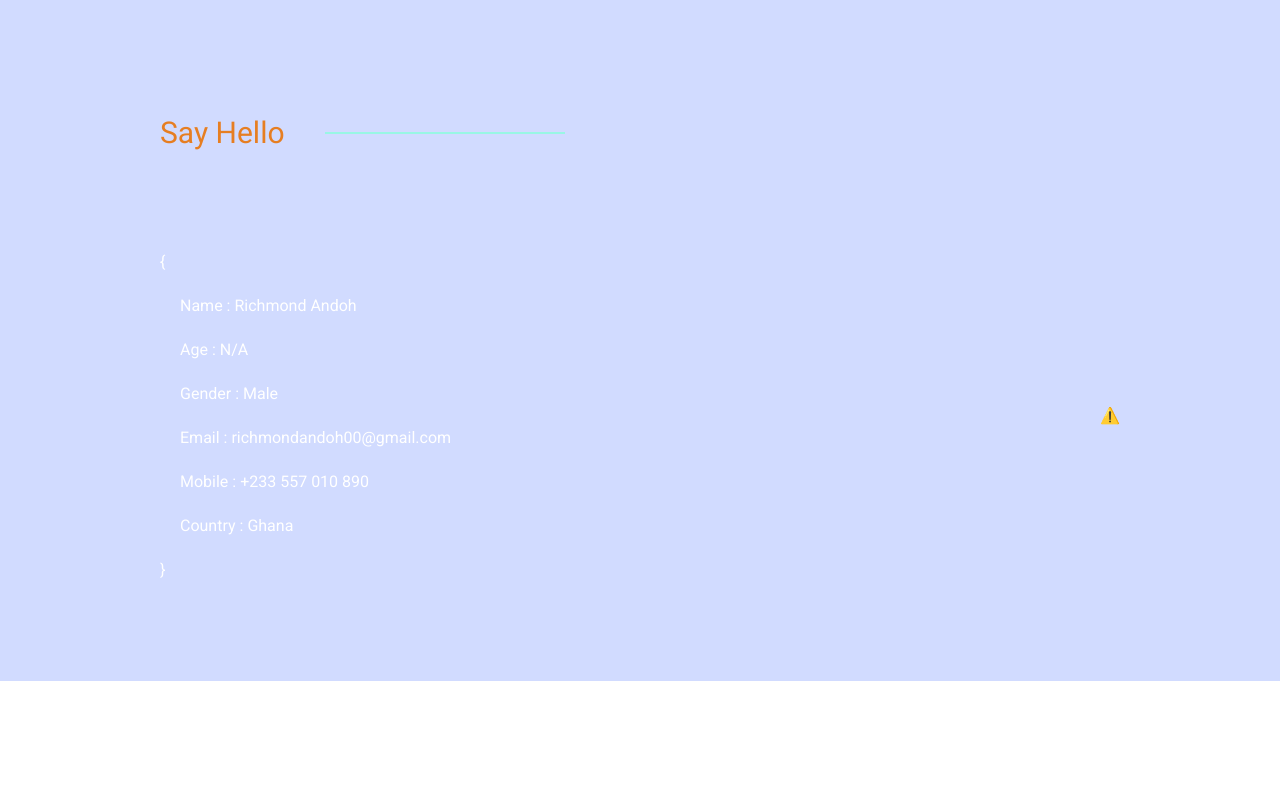
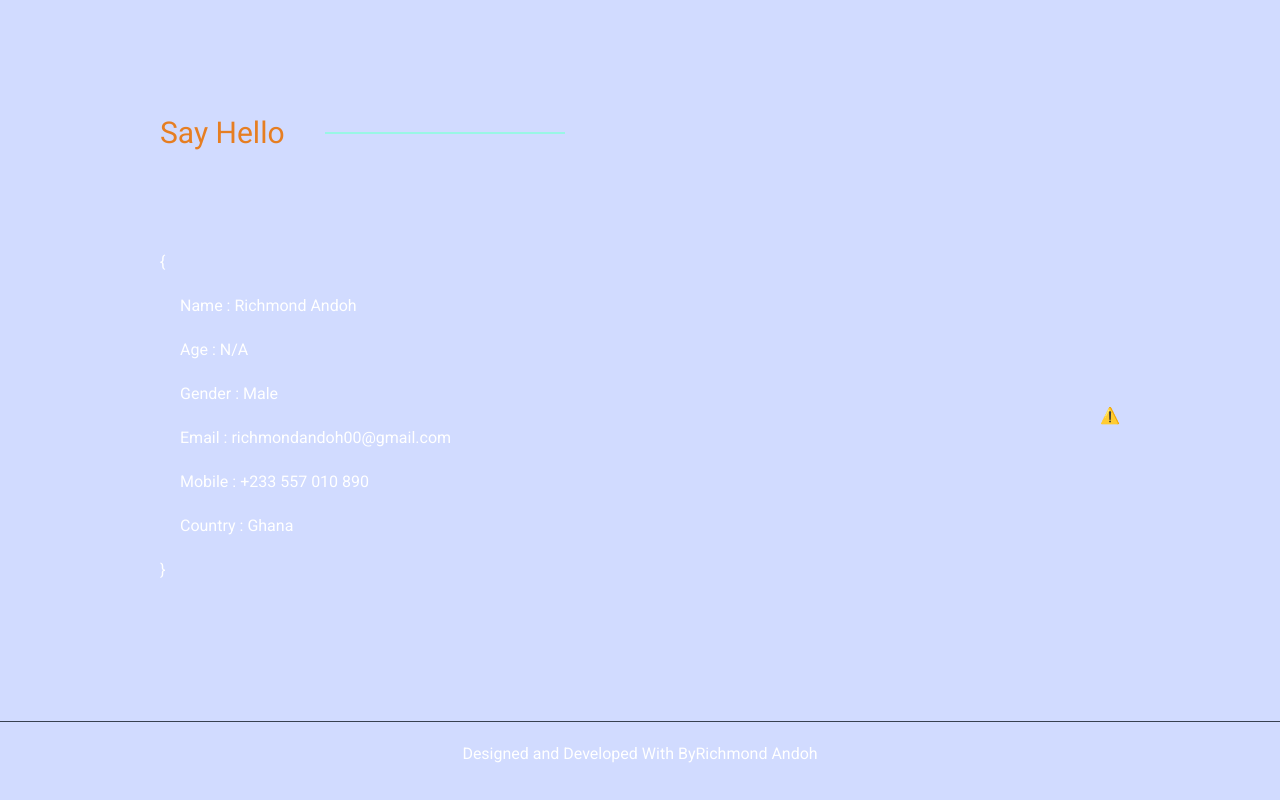
Before and after one commit to Richmond-Andoh/DevFolio, a React (Vite) app in the folder client/: page / in a window 1280 px wide. Shown: the part 3093-3893 px from the top of the page. Before the commit the page ends 3774 px from the top, so only its background shows below. Built offline with nearby package versions, Linux system fonts and the light colour scheme; no server answers.

Commit message:
Footer component added

```diff
--- /dev/null
+++ b/client/src/components/footer/Footer.jsx
@@ -0,0 +1,16 @@
+const Footer = () => {
+  return(
+  <div className="py-10">
+    <div className="h-[1px] w-full bg-gray-700"></div>
+    <div className="flex items-center justify-center py-5">
+        <h1 className="text-white">
+            <span>Designed and Developed With By</span>
+        </h1>
+        <h1 className="text-white">
+            <span>Richmond Andoh</span>
+        </h1>
+    </div>
+  </div>
+)};
+
+export default Footer;
--- a/client/src/sections/Home/Home.jsx
+++ b/client/src/sections/Home/Home.jsx
@@ -1,4 +1,5 @@
-import Header from "../../components/Header"
+import Header from "../../components/header/Header"
+import Footer from "../../components/footer/Footer";
 import About from "../about/About";
 import Contact from "../contact/Contact";
 import Experiences from "../experiences/Experiences";
@@ -7,7 +8,7 @@ import Projects from "../projects/Projects";
 
 const Home = () => {
   return (
-    <div>
+    <div className="bg-primary-content">
       <Header />
       <div className="bg-primary-content px-40 sm:px-5">
         <Intro />
@@ -16,6 +17,7 @@ const Home = () => {
         <Projects />
         <Contact />
       </div>
+      <Footer />
     </div>
   )
 }
```
Also changed, not shown: client/src/components/header/Header.jsx (renamed from client/src/components/Header.jsx).
